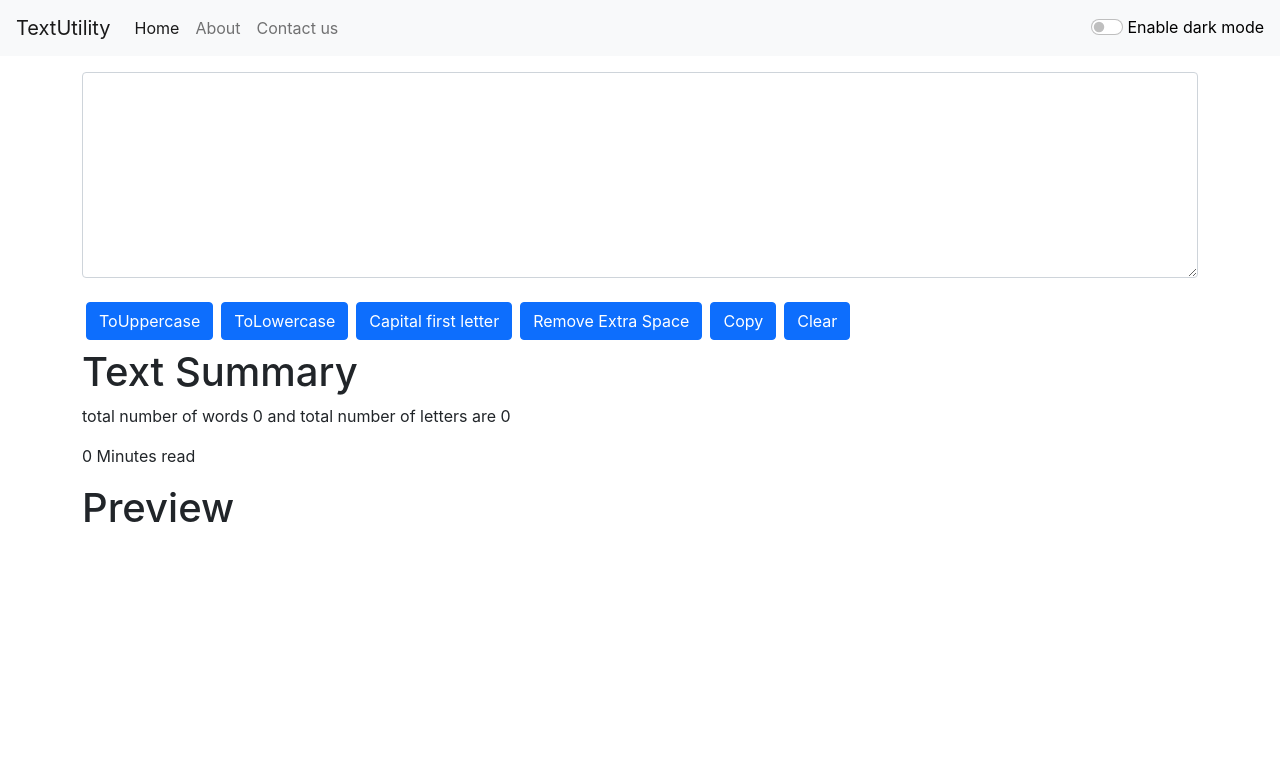
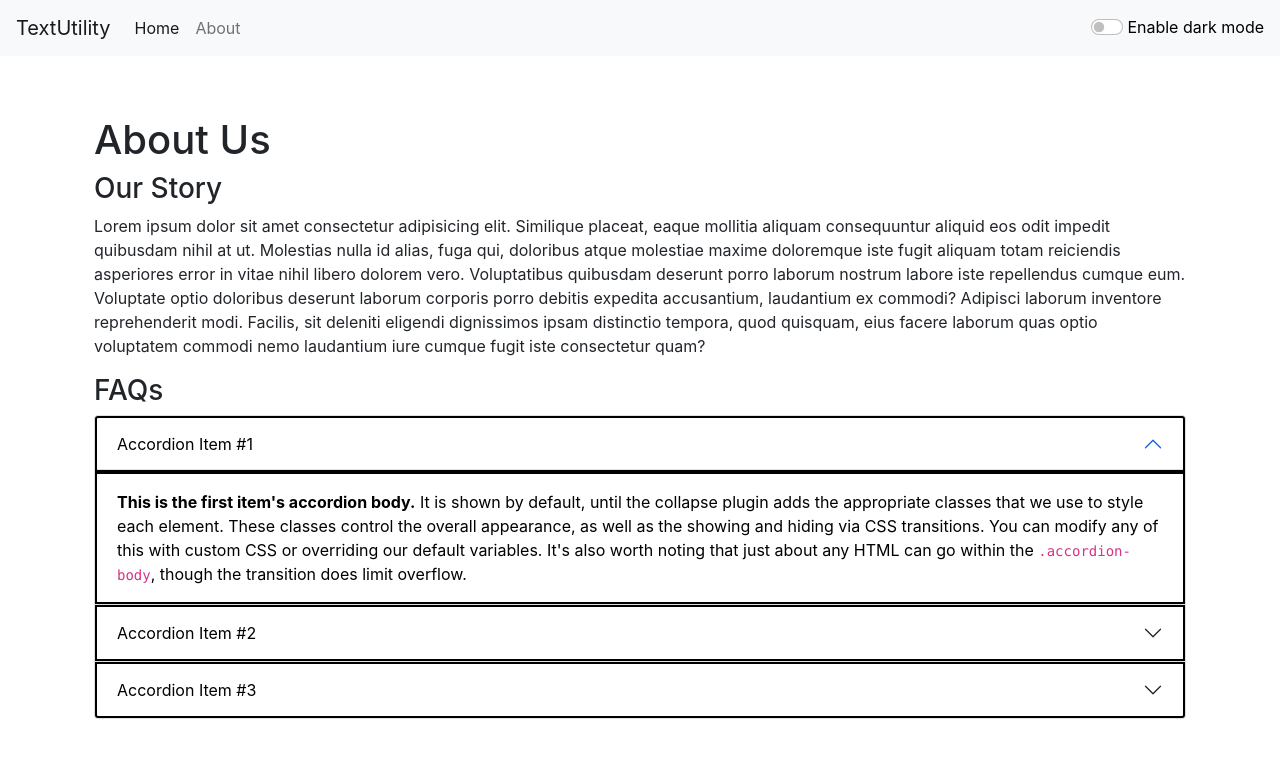
Before and after one commit to Ipriyankrajai/text-utility, a React (Create React App) app: page /about in a window 1280 px wide. Shown: the top 758 px of the page. Built offline with nearby package versions, Linux system fonts and the light colour scheme.

Commit message:
fixing final bigs regarging dark mode and setting about darkmode

```diff
--- a/src/App.js
+++ b/src/App.js
@@ -3,7 +3,12 @@ import Inputbox from "./components/Inputbox";
 import Navbar from "./components/Navbar";
 import { useState } from 'react'
 import Alert from "./components/Alert";
-
+import React from "react";
+import {
+  BrowserRouter as Router,
+  Switch,
+  Route
+} from "react-router-dom";
 function App() {
   const [mode, setmode] = useState("light");
   const toggleMode = () => {
@@ -14,9 +19,10 @@ function App() {
 
       document.body.style.backgroundColor = "#212529";
       document.body.style.color = "white";
-      boxip.style.backgroundColor = "grey";
+      if(boxip){
+      boxip.style.backgroundColor = "#0d346c";
       boxip.style.color = "white";
-
+    }
 
 
     }
@@ -24,8 +30,10 @@ function App() {
       setmode("light");
       document.body.style.backgroundColor = "white";
       document.body.style.color = "black";
+      if(boxip){
       boxip.style.backgroundColor = "white";
       boxip.style.color = "black";
+      }
       showAlert("success","light mode enable");
 
     }
@@ -45,13 +53,22 @@ function App() {
   }
   return (
     <>
+    <Router>
       <Navbar mode={mode} toggleMode={toggleMode}  showAlert={showAlert}/>
       <Alert alert={alert} />
       <div className="container">
-        <Inputbox showAlert={showAlert} />
+
         {/* <About/> */}
-
+        <Switch>
+          <Route path="/about">
+            <About mode={mode} />
+          </Route>
+          <Route path="/">
+          <Inputbox showAlert={showAlert} />
+          </Route>
+        </Switch>
       </div>
+      </Router>
     </>
   );
 }
--- a/src/components/About.js
+++ b/src/components/About.js
@@ -3,37 +3,22 @@ import React, {useState} from 'react'
 
 
 
-export default function About() {
-  const [TxtMode, setTxtMode] = useState("Enable dark mode");
-  const [style, setStyle] = useState({
-    color:"black",
-    backgroundColor:"white"
-  });
-  const toggleColor=()=>{
-    console.log(style.color)
-    if(style.color==="black"){
-    setStyle({
-    color:"white",
-    backgroundColor:"black",
-    border:"1px solid white"
-
-    })
-    setTxtMode("Enable light mode");
-  }else{
-    setStyle({
-      color:"black",
-    backgroundColor:"white"
-
-    })
-    setTxtMode("Enable dark mode");
+export default function About(props) {
+  let style={
+    color:props.mode==="dark"?"white":"black",
+    backgroundColor:props.mode==="dark"?"#212529":"white",
+    border:"2px solid",
+    borderColor:props.mode==="dark"?"white":"black"
   }
 
-  }
 
     return (
         <>
-        <h1 className="mx-3">About Us</h1>
         <div className="container" >
+        <h1 >About Us</h1>
+        <h3>Our Story</h3>
+        <p>Lorem ipsum dolor sit amet consectetur adipisicing elit. Similique placeat, eaque mollitia aliquam consequuntur aliquid eos odit impedit quibusdam nihil at ut. Molestias nulla id alias, fuga qui, doloribus atque molestiae maxime doloremque iste fugit aliquam totam reiciendis asperiores error in vitae nihil libero dolorem vero. Voluptatibus quibusdam deserunt porro laborum nostrum labore iste repellendus cumque eum. Voluptate optio doloribus deserunt laborum corporis porro debitis expedita accusantium, laudantium ex commodi? Adipisci laborum inventore reprehenderit modi. Facilis, sit deleniti eligendi dignissimos ipsam distinctio tempora, quod quisquam, eius facere laborum quas optio voluptatem commodi nemo laudantium iure cumque fugit iste consectetur quam?</p>
+        <h3>FAQs</h3>
         <div className="accordion" id="accordionExample">
   <div className="accordion-item">
     <h2 className="accordion-header" id="headingOne">
@@ -72,7 +57,7 @@ export default function About() {
     </div>
   </div>
 </div>
-      <button type="button" className="btn btn-primary mx-1 my-2" onClick={toggleColor}>{TxtMode}</button>
+      {/* <button type="button" className="btn btn-primary mx-1 my-2" onClick={toggleColor}>{TxtMode}</button> */}
         </div>
         </>
     )
--- a/src/components/Alert.js
+++ b/src/components/Alert.js
@@ -3,10 +3,12 @@ import React from 'react'
 export default function Alert(props) {
     // console.log(props.alert.type)
     return (
-        props.alert && <div>
-             <div class={`alert  alert-${props.alert.type}`} role="alert">
+        <div style={{ height: '60px' }}>
+        {props.alert && <div>
+             <div className={`alert  alert-${props.alert.type}`} role="alert">
             <strong>{props.alert.msg}</strong>
             </div>
+        </div>}
         </div>
     )
 }
--- a/src/components/Inputbox.js
+++ b/src/components/Inputbox.js
@@ -72,15 +72,15 @@ export default function Inputbox(props) {
                 {/* <textarea className="form-control" id="myBox"  rows="3"  ></textarea> */}
 
             </div>
-            <button type="button" className="btn btn-primary mx-1 my-2" onClick={convertToUpper}>ToUppercase</button>
-            <button type="button" className="btn btn-primary mx-1 my-2" onClick={convertToLower}>ToLowercase</button>
-            <button type="button" className="btn btn-primary mx-1 my-2" onClick={capitalfirst}>Capital first letter</button>
-            <button type="button" className="btn btn-primary mx-1 my-2" onClick={removeSpace}>Remove Extra Space</button>
-            <button type="button" className="btn btn-primary mx-1 my-2" onClick={copyData}>Copy</button>
-            <button type="button" className="btn btn-primary mx-1 my-2" onClick={clearData}>Clear</button>
+            <button disabled={text.length===0} type="button" className="btn btn-primary mx-1 my-2" onClick={convertToUpper}>ToUppercase</button>
+            <button disabled={text.length===0} type="button" className="btn btn-primary mx-1 my-2" onClick={convertToLower}>ToLowercase</button>
+            <button disabled={text.length===0} type="button" className="btn btn-primary mx-1 my-2" onClick={capitalfirst}>Capital first letter</button>
+            <button disabled={text.length===0} type="button" className="btn btn-primary mx-1 my-2" onClick={removeSpace}>Remove Extra Space</button>
+            <button disabled={text.length===0} type="button" className="btn btn-primary mx-1 my-2" onClick={copyData}>Copy</button>
+            <button disabled={text.length===0} type="button" className="btn btn-primary mx-1 my-2" onClick={clearData}>Clear</button>
             <h1>Text Summary</h1>
-            <p>total number of words {text.length===0?0:text.split(' ').length} and total number of letters are {text.length}</p>
-            <p>{text.length===0?0:text.split(' ').length/150} Minutes read</p>
+            <p>total number of words {text.split(' ').filter((ele)=>{return ele.length!==0}).length} and total number of letters are {text.length}</p>
+            <p>{text.split(' ').filter((ele)=>{return ele.length!==0}).length/150} Minutes read</p>
             <h1>Preview</h1>
             <p>{text}</p>
 
--- a/src/components/Navbar.js
+++ b/src/components/Navbar.js
@@ -1,31 +1,29 @@
 import React from 'react'
+import { Link } from 'react-router-dom'
 
 export default function Navbar(props) {
     return (
         <>
-            <nav class={`navbar navbar-expand-lg navbar-${props.mode} bg-${props.mode}`}>
-                <a class="navbar-brand" href="/">TextUtility</a>
-                <button class="navbar-toggler" type="button" data-toggle="collapse" data-target="#navbarSupportedContent" aria-controls="navbarSupportedContent" aria-expanded="false" aria-label="Toggle navigation">
-                    <span class="navbar-toggler-icon"></span>
+            <nav className={`navbar navbar-expand-lg navbar-${props.mode} bg-${props.mode}`}>
+                <Link className="navbar-brand" to="/">TextUtility</Link>
+                <button className="navbar-toggler" type="button" data-toggle="collapse" data-target="#navbarSupportedContent" aria-controls="navbarSupportedContent" aria-expanded="false" aria-label="Toggle navigation">
+                    <span className="navbar-toggler-icon"></span>
                 </button>
 
-                <div class="collapse navbar-collapse" id="navbarSupportedContent">
-                    <ul class="navbar-nav mr-auto">
-                        <li class="nav-item active">
-                            <a class="nav-link" href="/">Home <span class="sr-only">(current)</span></a>
+                <div className="collapse navbar-collapse" id="navbarSupportedContent">
+                    <ul className="navbar-nav mr-auto">
+                        <li className="nav-item active">
+                            <Link className="nav-link" to="/">Home <span className="sr-only">(current)</span></Link>
                         </li>
-                        <li class="nav-item">
-                            <a class="nav-link" href="/">About</a>
-                        </li>
-                        <li class="nav-item">
-                            <a class="nav-link" href="/">Contact us</a>
+                        <li className="nav-item">
+                            <Link className="nav-link" to="/about">About</Link>
                         </li>
 
                     </ul>
-                    <form class="form-inline my-2 my-lg-0">
-                    <div class="form-check form-switch">
-                    <input class="form-check-input" type="checkbox" role="switch" id="flexSwitchCheckDefault" onClick={props.toggleMode}/>
-                    <label class="form-check-label" style={{'color':props.mode==='light'?'black':'white'}} for="flexSwitchCheckDefault">Enable dark mode</label>
+                    <form className="form-inline my-2 my-lg-0">
+                    <div className="form-check form-switch">
+                    <input className="form-check-input" type="checkbox" role="switch" id="flexSwitchCheckDefault" onClick={props.toggleMode}/>
+                    <label className="form-check-label" style={{'color':props.mode==='light'?'black':'white'}} htmlFor="flexSwitchCheckDefault">Enable dark mode</label>
                     </div>
                     </form>
                 </div>
```
